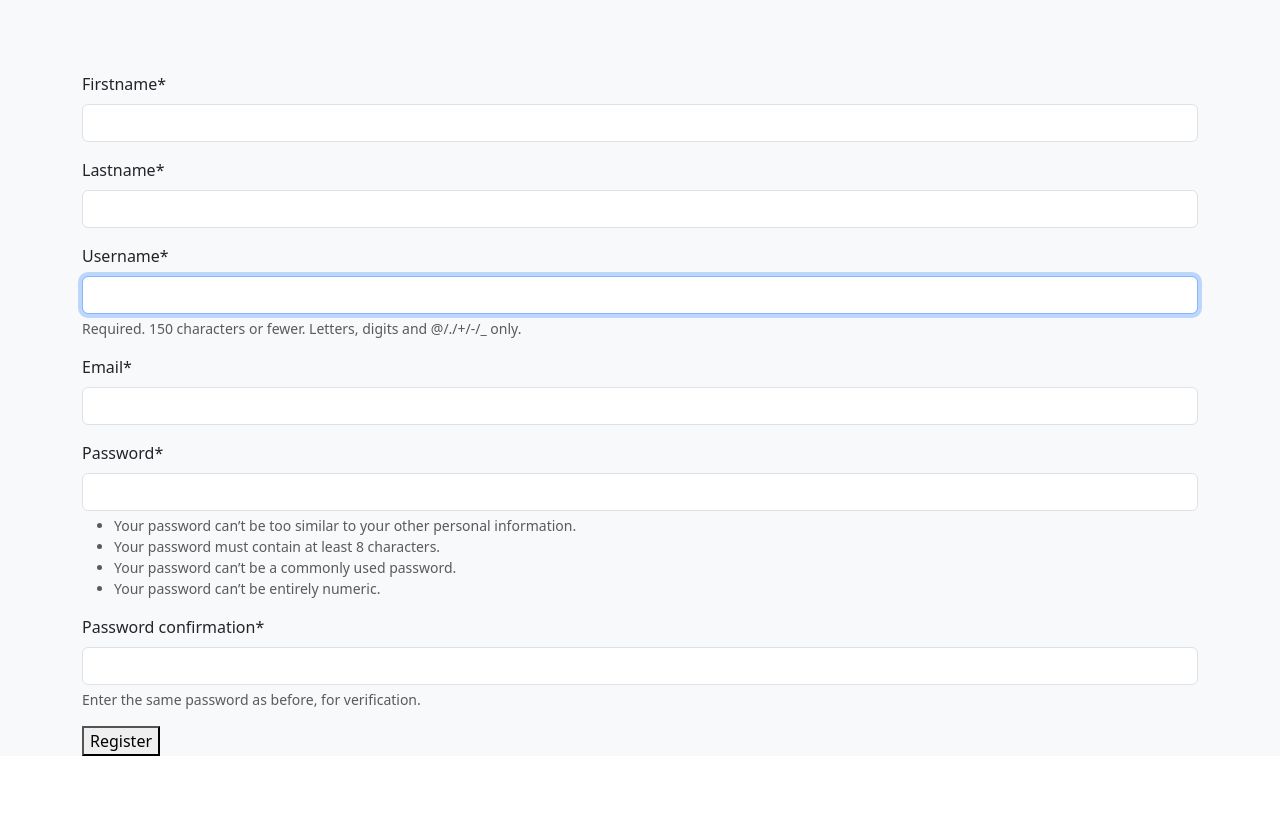
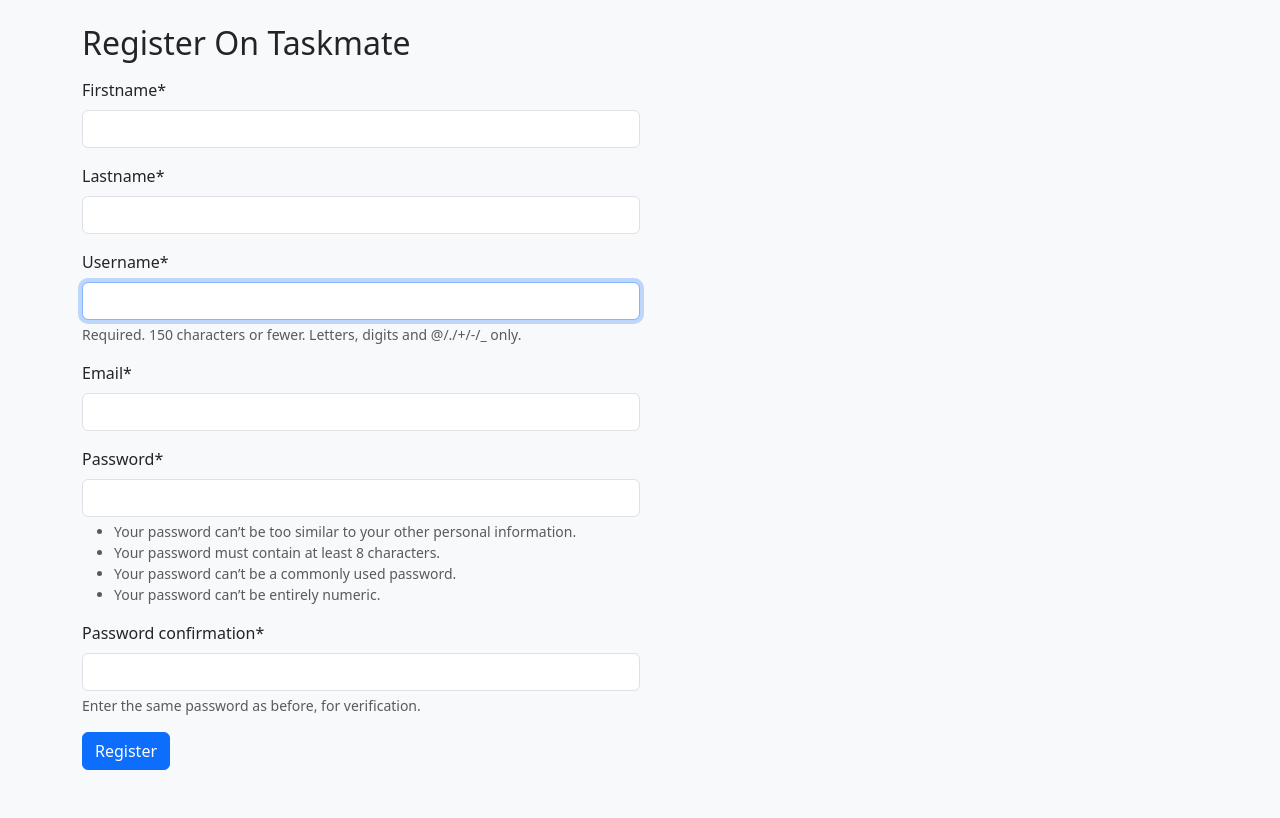
Before and after one commit to Shubhuk7051/Taskmate, a Django app: page /account/register in a window 1280 px wide. Shown: the part 65-883 px from the top of the page. Before the commit the page ends 821 px from the top, so only its background shows below. Run offline with Django 4.2, Linux system fonts and the light colour scheme; some libraries are stand-ins or nearby versions.

Commit message:
User Template Changes

```diff
--- a/users_app/templates/logout.html
+++ b/users_app/templates/logout.html
@@ -2,7 +2,7 @@
 {% load crispy_forms_tags %}
 
 {% block title %}
-    <title>Logged Out - Taskmate</title>
+    <title>Logged Out</title>
 {% endblock title %}
 
 {% block context %}
--- a/users_app/templates/register.html
+++ b/users_app/templates/register.html
@@ -7,19 +7,21 @@
 {% block context %}
     <div class="container">
     </br>
+        <h2>Register On Taskmate</h2>
         {% if messages %}
             {% for message in messages  %}
                 <div class="alert alert-primary alert-dismissible fade show" role="alert">
                     {{ message }}
                     <button type="button" class="btn-close" data-bs-dismiss="alert" aria-label="Close">
+                        <span aria-hidden="true">&times;</span>
                     </button>
                 </div>
             {% endfor %}
         {% endif %}
-        <form method='POST' class='mt-5'>
+        <form method='POST' class='mt-3 col-6'>
             {% csrf_token %}
             {{ register_form|crispy }}
-        <button type='submit'>Register</button>
+        <button class="btn btn-primary mb-5" type='submit'>Register</button>
         </form>
     </div>
 {% endblock context %}
--- a/users_app/templates/registration/login.html
+++ b/users_app/templates/registration/login.html
@@ -14,13 +14,14 @@
             <div class="alert alert-primary alert-dismissible fade show" role="alert">
                 {{ message }}
                 <button type="button" class="btn-close" data-bs-dismiss="alert" aria-label="Close">
+                    <span aria-hidden="true">&times;</span>
                 </button>
             </div>
         {% endfor %}
     {% endif %}
-        <form method='POST' class='mt-5'>
+        <form method='POST' class='mt-3 col-6'>
             {% csrf_token %}
-            {{ form|crispy}}
+            {{ form|crispy }}
         <button class='btn btn-primary' type='submit'>Login</button>
         </form>
     </div>
```
Lines whose indentation alone changed are shown as unchanged.
